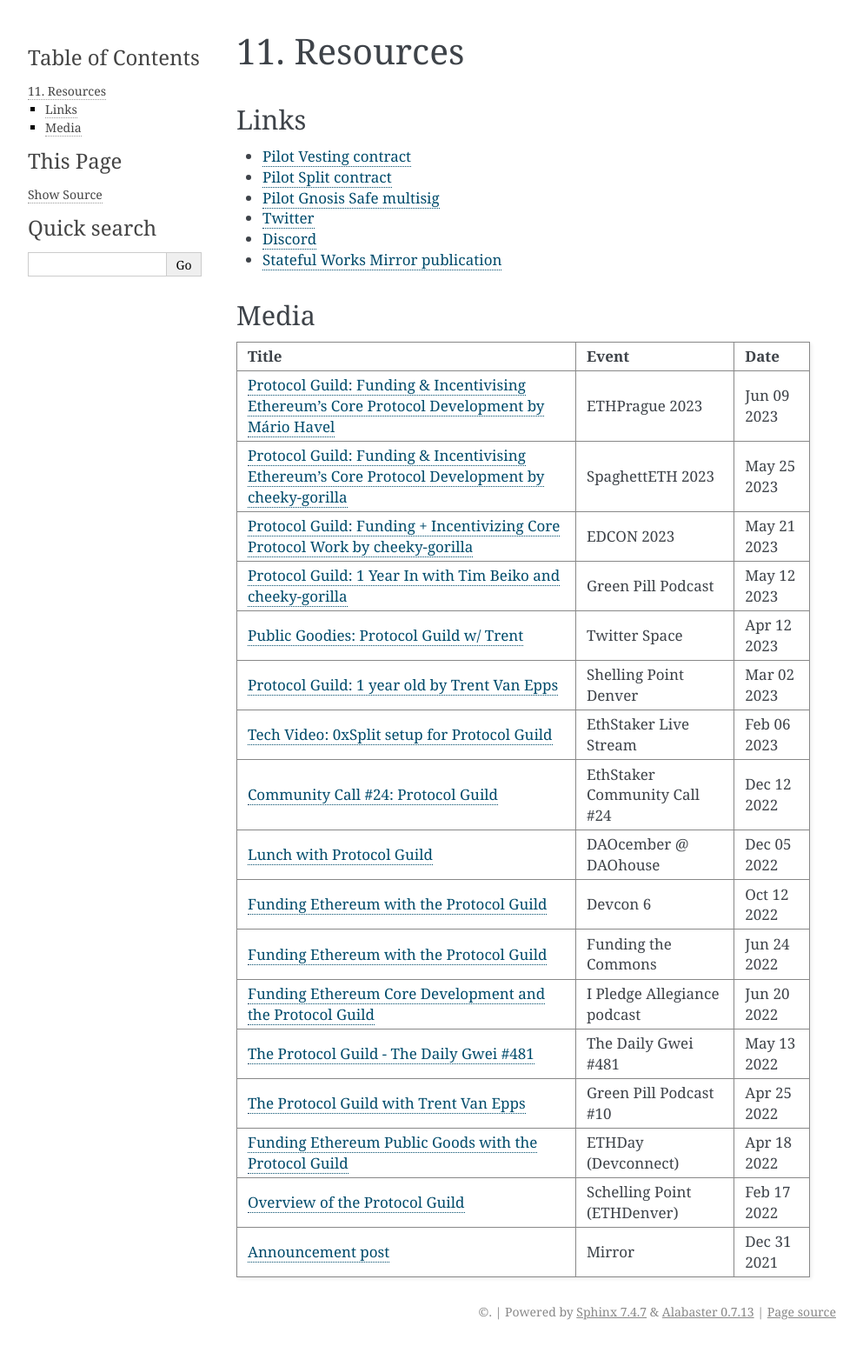
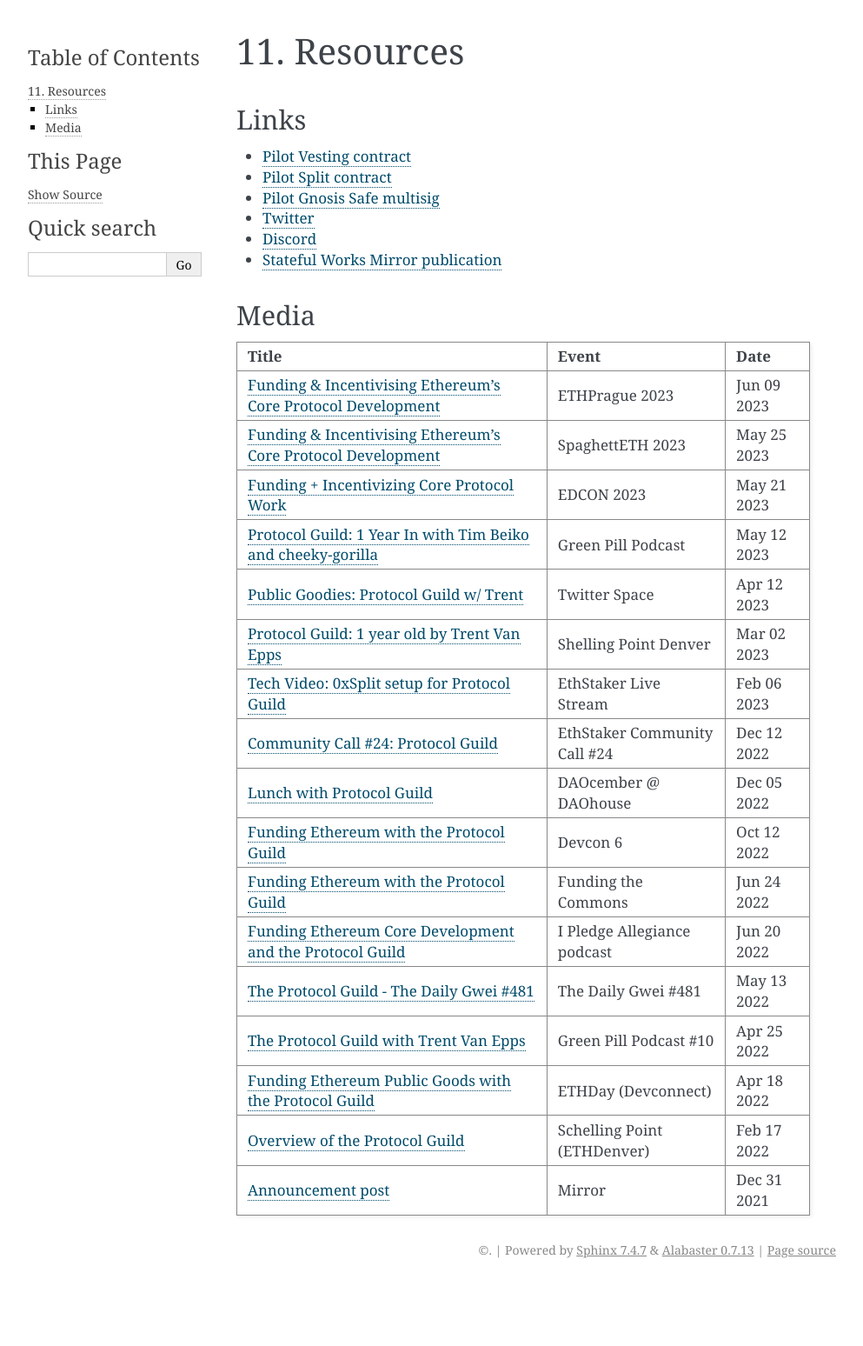
Before and after one commit to protocolguild/documentation, a Sphinx documentation site: the page built from docs/11-resources.md, in a window 1280 px wide. Shown: the whole page at 87% size, without its empty margins (148-1141 px from the left). Built offline with Sphinx 7.4.7, drawn with Linux system fonts in a browser that asks for light colours; after the commit the page ends 1477 px from its top, so only the background shows below that.

Commit message:
Update 11-resources.md
Made titles shorter so it could fit on a page without scrollbar

```diff
--- a/docs/11-resources.md
+++ b/docs/11-resources.md
@@ -13,9 +13,9 @@
 
 | Title | Event | Date |
 |:----|:----|:----|
-| [Protocol Guild: Funding & Incentivising Ethereum's Core Protocol Development by Mário Havel](https://youtu.be/HT-BKtT73yI) | ETHPrague 2023 | Jun 09 2023 |
-| [Protocol Guild: Funding & Incentivising Ethereum's Core Protocol Development by cheeky-gorilla](https://live.spaghett-eth.com/session/sessionprotocolguildfundingandincentivisingethereumscoreprotocoldevelopment) | SpaghettETH 2023 | May 25 2023 |
-| [Protocol Guild: Funding + Incentivizing Core Protocol Work by cheeky-gorilla](https://youtu.be/ZhopXK6haL8) |  EDCON 2023 | May 21 2023 |
+| [Funding & Incentivising Ethereum's Core Protocol Development](https://youtu.be/HT-BKtT73yI) | ETHPrague 2023 | Jun 09 2023 |
+| [Funding & Incentivising Ethereum's Core Protocol Development](https://live.spaghett-eth.com/session/sessionprotocolguildfundingandincentivisingethereumscoreprotocoldevelopment) | SpaghettETH 2023 | May 25 2023 |
+| [Funding + Incentivizing Core Protocol Work](https://youtu.be/ZhopXK6haL8) |  EDCON 2023 | May 21 2023 |
 | [Protocol Guild: 1 Year In with Tim Beiko and cheeky-gorilla](https://youtu.be/4_Z0TAoDae4) | Green Pill Podcast | May 12 2023 |
 | [Public Goodies: Protocol Guild w/ Trent](https://twitter.com/i/spaces/1lDxLnapyBwGm) | Twitter Space | Apr 12 2023 |
 | [Protocol Guild: 1 year old by Trent Van Epps](https://drive.google.com/file/d/1GoOCzMDJMbOmieJvS_9SGGKmeDQWJQHK/view) | Shelling Point Denver | Mar 02 2023 |
```
